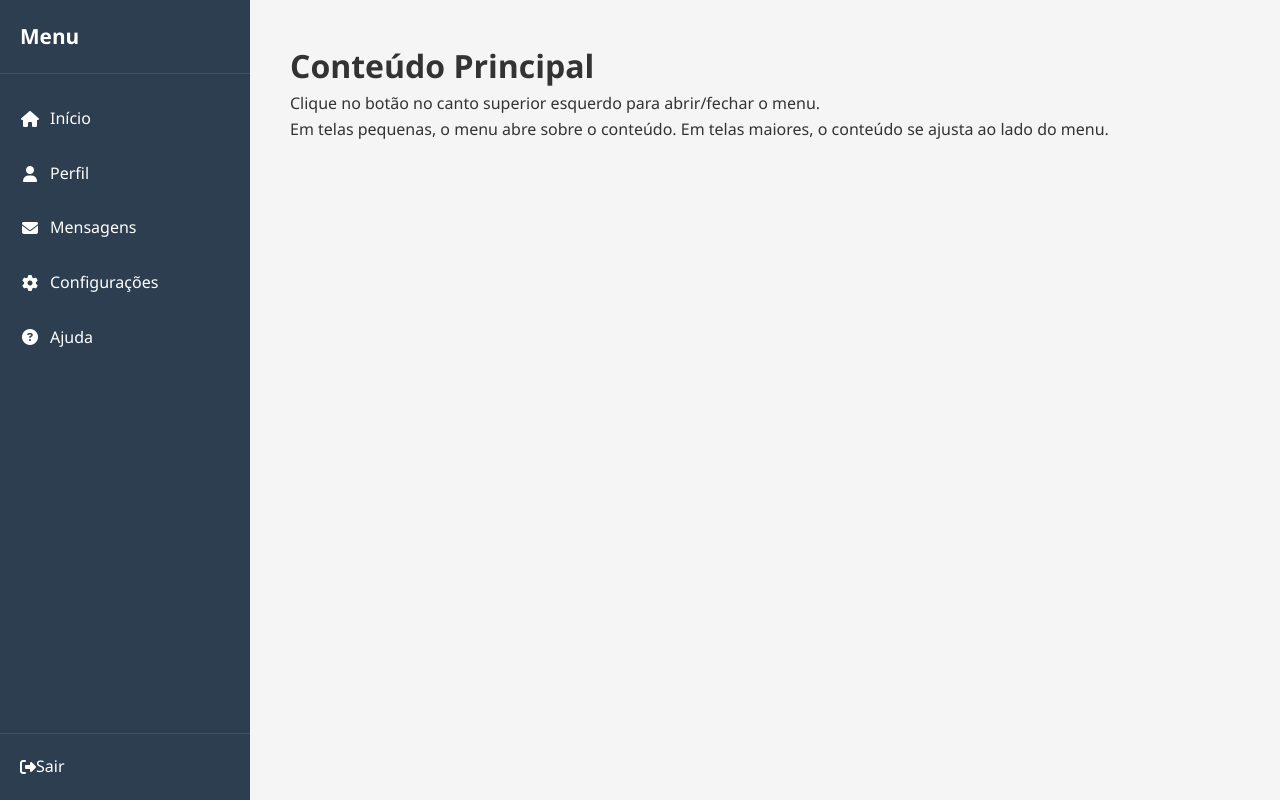
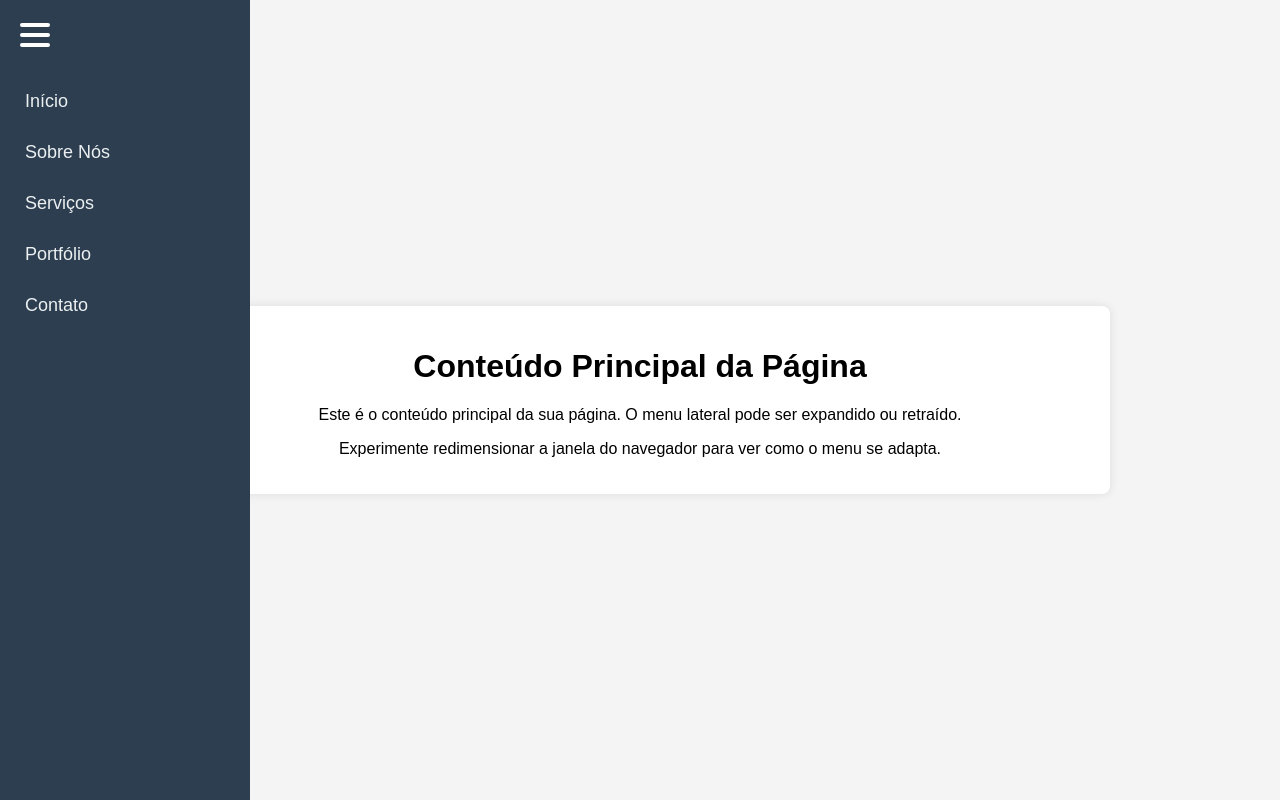
Before and after one commit to Gustavo-dos-Reis/menulateralweb, a plain HTML site: page index.html in a window 1280 px wide. Drawn offline with Linux system fonts and the light colour scheme.

Commit message:
tirei o botão de recuo de cima do menu

```diff
--- a/index.html
+++ b/index.html
@@ -1,77 +1,33 @@
 <!DOCTYPE html>
-<html lang="pt-BR">
+<html lang="pt-br">
 <head>
     <meta charset="UTF-8">
     <meta name="viewport" content="width=device-width, initial-scale=1.0">
     <title>Menu Lateral Retrátil</title>
-    <link rel="stylesheet" href="https://cdnjs.cloudflare.com/ajax/libs/font-awesome/6.4.0/css/all.min.css">
     <link rel="stylesheet" href="style.css">
 </head>
 <body>
-    <div class="container">
-        <!-- Botão para abrir/fechar o menu -->
-        <button id="menu-toggle" class="menu-toggle">
-            <i class="fas fa-bars"></i>
-        </button>
 
-        <!-- Menu Lateral -->
-        <aside class="sidebar" id="sidebar">
-            <div class="sidebar-header">
-                <h2>Menu</h2>
-                <button class="close-btn" id="close-btn">
-                    <i class="fas fa-times"></i>
-                </button>
-            </div>
+    <div class="sidebar">
+        <div class="toggle-btn" onclick="toggleSidebar()">
+            <span></span>
+            <span></span>
+            <span></span>
+        </div>
+        <ul>
+            <li><a href="#">Início</a></li>
+            <li><a href="#">Sobre Nós</a></li>
+            <li><a href="#">Serviços</a></li>
+            <li><a href="#">Portfólio</a></li>
+            <li><a href="#">Contato</a></li>
+        </ul>
+    </div>
 
-            <nav class="sidebar-nav">
-                <ul>
-                    <li>
-                        <a href="#">
-                            <i class="fas fa-home"></i>
-                            <span>Início</span>
-                        </a>
-                    </li>
-                    <li>
-                        <a href="#">
-                            <i class="fas fa-user"></i>
-                            <span>Perfil</span>
-                        </a>
-                    </li>
-                    <li>
-                        <a href="#">
-                            <i class="fas fa-envelope"></i>
-                            <span>Mensagens</span>
-                        </a>
-                    </li>
-                    <li>
-                        <a href="#">
-                            <i class="fas fa-cog"></i>
-                            <span>Configurações</span>
-                        </a>
-                    </li>
-                    <li>
-                        <a href="#">
-                            <i class="fas fa-question-circle"></i>
-                            <span>Ajuda</span>
-                        </a>
-                    </li>
-                </ul>
-            </nav>
-
-            <div class="sidebar-footer">
-                <a href="#" class="logout-btn">
-                    <i class="fas fa-sign-out-alt"></i>
-                    <span>Sair</span>
-                </a>
-            </div>
-        </aside>
-
-        <!-- Conteúdo Principal -->
-        <main class="main-content" id="main-content">
-            <h1>Conteúdo Principal</h1>
-            <p>Clique no botão no canto superior esquerdo para abrir/fechar o menu.</p>
-            <p>Em telas pequenas, o menu abre sobre o conteúdo. Em telas maiores, o conteúdo se ajusta ao lado do menu.</p>
-        </main>
+    <div class="content">
+        <button class="open-btn" onclick="openSidebar()">Abrir Menu</button>
+        <h1>Conteúdo Principal da Página</h1>
+        <p>Este é o conteúdo principal da sua página. O menu lateral pode ser expandido ou retraído.</p>
+        <p>Experimente redimensionar a janela do navegador para ver como o menu se adapta.</p>
     </div>
 
     <script src="script.js"></script>
--- a/script.js
+++ b/script.js
@@ -1,56 +1,35 @@
-document.addEventListener('DOMContentLoaded', function() {
-    const menuToggle = document.getElementById('menu-toggle');
-    const closeBtn = document.getElementById('close-btn');
-    const sidebar = document.getElementById('sidebar');
-    const mainContent = document.getElementById('main-content');
-    const overlay = document.createElement('div');
+const sidebar = document.querySelector('.sidebar');
+const content = document.querySelector('.content');
+const openBtn = document.querySelector('.open-btn');
 
-    // Cria o overlay
-    overlay.className = 'overlay';
-    document.body.appendChild(overlay);
+function toggleSidebar() {
+    sidebar.classList.add('collapsed');
+    content.classList.add('collapsed');
+}
 
-    // Função para abrir/fechar o menu
-    function toggleMenu() {
-        sidebar.classList.toggle('active');
-        overlay.classList.toggle('active');
+function openSidebar() {
+    sidebar.classList.remove('collapsed');
+    content.classList.remove('collapsed');
+}
 
-        // Apenas para telas maiores
-        if (window.innerWidth >= 768) {
-            mainContent.classList.toggle('shifted');
-        }
-    }
+if (window.innerWidth <= 600) {
+    sidebar.classList.add('collapsed');
+    content.classList.add('collapsed');
+}
 
-    // Event listeners
-    menuToggle.addEventListener('click', toggleMenu);
-    closeBtn.addEventListener('click', toggleMenu);
-    overlay.addEventListener('click', toggleMenu);
-
-    // Fechar menu ao pressionar ESC
-    document.addEventListener('keydown', function(e) {
-        if (e.key === 'Escape' && sidebar.classList.contains('active')) {
-            toggleMenu();
-        }
-    });
-
-    // Ajustar layout quando a janela for redimensionada
-    window.addEventListener('resize', function() {
-        if (window.innerWidth >= 768) {
-            sidebar.classList.add('active');
-            overlay.classList.remove('active');
-            mainContent.classList.add('shifted');
-        } else {
-            mainContent.classList.remove('shifted');
-
-            // Se o menu estiver aberto em telas pequenas, mostra o overlay
-            if (sidebar.classList.contains('active')) {
-                overlay.classList.add('active');
-            }
-        }
-    });
-
-    // Inicializa o menu corretamente de acordo com o tamanho da tela
-    if (window.innerWidth >= 768) {
-        sidebar.classList.add('active');
-        mainContent.classList.add('shifted');
+window.addEventListener('load', () => {
+    if (window.innerWidth > 600) {
+        sidebar.classList.remove('collapsed');
+        content.classList.remove('collapsed');
     }
 });
+
+window.addEventListener('resize', () => {
+    if (window.innerWidth <= 600 && !sidebar.classList.contains('collapsed')) {
+        sidebar.classList.add('collapsed');
+        content.classList.add('collapsed');
+    } else if (window.innerWidth > 600 && sidebar.classList.contains('collapsed')) {
+        sidebar.classList.remove('collapsed');
+        content.classList.remove('collapsed');
+    }
+});
--- a/style.css
+++ b/style.css
@@ -1,185 +1,132 @@
-/* Reset e Estilos Globais */
-* {
+body {
+    font-family: sans-serif;
     margin: 0;
     padding: 0;
-    box-sizing: border-box;
-    font-family: 'Segoe UI', Tahoma, Geneva, Verdana, sans-serif;
+    background-color: #f4f4f4;
+    transition: margin-left 0.2s ease-in-out;
+    display: flex;
+    justify-content: center;
+    align-items: center;
+    min-height: 100vh;
 }
 
-body {
-    background-color: #f5f5f5;
-    color: #333;
-    line-height: 1.6;
-}
-
-.container {
-    display: flex;
-    min-height: 100vh;
-    position: relative;
-}
-
-/* Estilos do Botão do Menu */
-.menu-toggle {
-    position: fixed;
-    top: 20px;
-    left: 20px;
-    background: #2c3e50;
-    color: white;
-    border: none;
-    width: 50px;
-    height: 50px;
-    border-radius: 50%;
-    cursor: pointer;
-    z-index: 1000;
-    display: flex;
-    align-items: center;
-    justify-content: center;
-    font-size: 1.2rem;
-    box-shadow: 0 2px 5px rgba(0, 0, 0, 0.2);
-    transition: all 0.3s ease;
-}
-
-.menu-toggle:hover {
-    background: #1a252f;
-    transform: scale(1.05);
-}
-
-/* Estilos do Menu Lateral */
 .sidebar {
+    height: 100%;
     width: 250px;
-    background: #2c3e50;
-    color: white;
     position: fixed;
     top: 0;
-    left: -250px;
-    height: 100vh;
-    transition: all 0.3s ease;
-    z-index: 999;
+    left: 0;
+    background-color: #2c3e50;
+    padding-top: 60px;
+    overflow-x: hidden;
+    transition: width 0.2s ease-in-out;
+    z-index: 2;
     display: flex;
     flex-direction: column;
 }
 
-.sidebar.active {
-    left: 0;
-}
-
-.sidebar-header {
-    padding: 20px;
-    display: flex;
-    justify-content: space-between;
-    align-items: center;
-    border-bottom: 1px solid rgba(255, 255, 255, 0.1);
-}
-
-.sidebar-header h2 {
-    font-size: 1.3rem;
-}
-
-.close-btn {
-    background: transparent;
-    border: none;
-    color: white;
-    font-size: 1.2rem;
-    cursor: pointer;
-    padding: 5px;
-}
-
-.sidebar-nav ul {
-    list-style: none;
-    padding: 20px 0;
-}
-
-.sidebar-nav li {
-    margin-bottom: 5px;
-}
-
-.sidebar-nav a {
-    color: white;
+.sidebar a {
+    padding: 15px 25px;
     text-decoration: none;
-    display: flex;
-    align-items: center;
-    padding: 12px 20px;
-    transition: all 0.3s ease;
-}
-
-.sidebar-nav a:hover {
-    background: rgba(255, 255, 255, 0.1);
-    padding-left: 25px;
-}
-
-.sidebar-nav i {
-    margin-right: 10px;
-    width: 20px;
-    text-align: center;
-}
-
-.sidebar-footer {
-    margin-top: auto;
-    padding: 20px;
-    border-top: 1px solid rgba(255, 255, 255, 0.1);
-}
-
-.logout-btn {
-    color: white;
-    text-decoration: none;
-    display: flex;
-    align-items: center;
-    transition: all 0.3s ease;
-}
-
-.logout-btn:hover {
-    color: #e74c3c;
-}
-
-/* Conteúdo Principal */
-.main-content {
-    flex: 1;
-    padding: 40px;
-    transition: all 0.3s ease;
-    margin-left: 0;
-}
-
-.main-content.shifted {
-    margin-left: 250px;
-}
-
-/* Overlay para telas pequenas */
-.overlay {
-    position: fixed;
-    top: 0;
-    left: 0;
-    right: 0;
-    bottom: 0;
-    background: rgba(0, 0, 0, 0.5);
-    z-index: 998;
-    display: none;
-}
-
-.overlay.active {
+    font-size: 18px;
+    color: #ecf0f1;
     display: block;
 }
 
-/* Responsividade */
-@media (min-width: 768px) {
+.sidebar a:hover {
+    background-color: #34495e;
+}
+
+.sidebar ul {
+    list-style-type: none;
+    padding: 0;
+}
+
+.toggle-btn {
+    position: absolute;
+    top: 20px;
+    left: 20px;
+    width: 30px;
+    height: 30px;
+    cursor: pointer;
+    display: flex;
+    flex-direction: column;
+    justify-content: space-around;
+}
+
+.toggle-btn span {
+    display: block;
+    height: 4px;
+    width: 100%;
+    background-color: #fff;
+    border-radius: 2px;
+}
+
+.content {
+    background-color: #fff;
+    padding: 20px;
+    border-radius: 8px;
+    box-shadow: 0 0 10px rgba(0, 0, 0, 0.1);
+    text-align: center;
+    transition: margin-left 0.2s ease-in-out;
+    width: 80%;
+    max-width: 900px;
+}
+
+.open-btn {
+    display: none;
+    position: fixed;
+    top: 20px;
+    left: 10px;
+    background-color: #3498db;
+    color: white;
+    padding: 10px 15px;
+    border: none;
+    cursor: pointer;
+    z-index: 3;
+    border-radius: 5px;
+}
+
+.open-btn:hover {
+    background-color: #2980b9;
+}
+
+.sidebar.collapsed {
+    width: 0;
+}
+
+.sidebar.collapsed .toggle-btn {
+    left: -30px;
+}
+
+.content.collapsed {
+    margin-left: 0;
+    width: 95%;
+}
+
+.content.collapsed .open-btn {
+    display: block;
+}
+
+
+@media screen and (max-width: 600px) {
+    body {
+        flex-direction: column;
+        align-items: stretch;
+    }
     .sidebar {
-        left: 0;
+        width: 0;
     }
-
-    .main-content {
-        margin-left: 250px;
+    .content {
+        margin-left: 0;
+        padding: 15px;
+        width: 95%;
     }
-
-    .menu-toggle {
-        display: none;
+    .content.collapsed {
+        margin-left: 0;
+        width: 95%;
     }
-
-    .close-btn {
-        display: none;
+    .content.collapsed .open-btn {
+        left: 10px;
     }
 }
-
-@media (max-width: 767px) {
-    .main-content.shifted {
-        margin-left: 0;
-    }
-}
```
